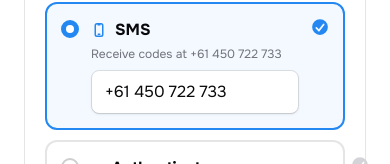
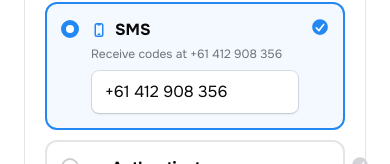
Before and after one commit to jitheshatfp/fp-admin-demo, a Next.js app: page /security in a window 390 px wide. Shown: the part 402-566 px from the top of the page. Built offline with nearby package versions, Linux system fonts and the light colour scheme; no server answers.

Commit message:
Randomize demo phone number on security screen
Co-Authored-By: Claude Sonnet 5 <noreply@anthropic.com>

```diff
--- a/src/app/security/security-screen.tsx
+++ b/src/app/security/security-screen.tsx
@@ -28,7 +28,7 @@ const SESSIONS = [
 export function SecurityScreen() {
   const { toasts, addToast } = usePortalToasts()
   const [method, setMethod] = useState<'email' | 'sms' | 'app'>('sms')
-  const [phone, setPhone] = useState('+61 450 722 733')
+  const [phone, setPhone] = useState('+61 412 908 356')
   const [email, setEmail] = useState('marcus.delgado@example.com')
   const [dirty, setDirty] = useState(false)
   const [verify, setVerify] = useState<{ method: string; destination: string } | null>(null)
```
